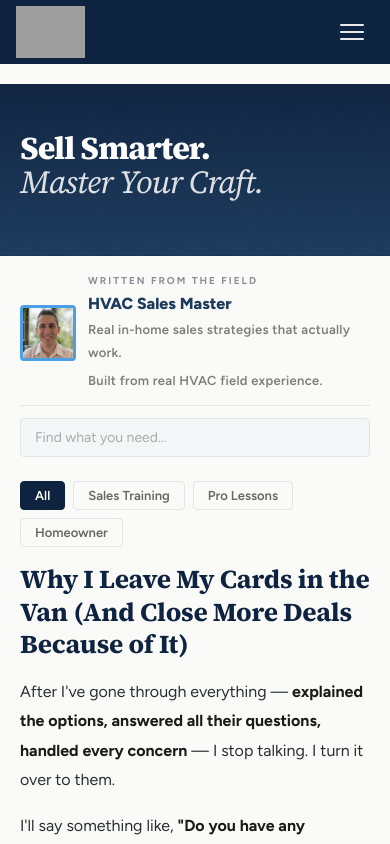
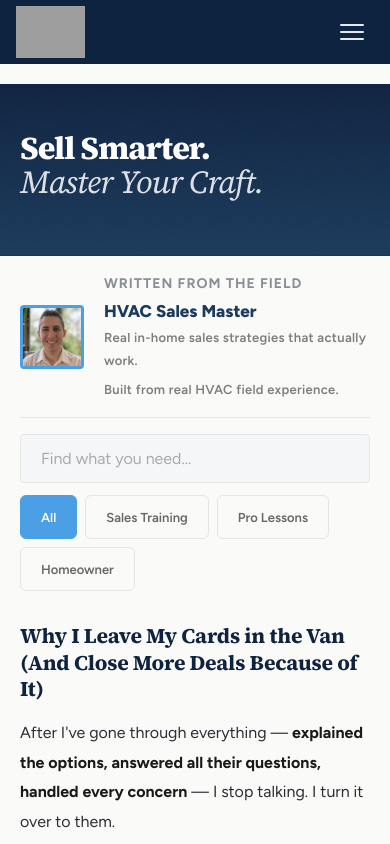
Before and after one commit to Ishack94/HVAC-sales-master, a React (Vite) app: page / in a window 390 px wide. Shown: the top 844 px of the page. Built offline with nearby package versions, Linux system fonts and the light colour scheme; grey boxes are pictures that could not be loaded.

Commit message:
Revert mobile homepage polish - fix broken layout and missing content

```diff
--- a/src/pages/Home.module.css
+++ b/src/pages/Home.module.css
@@ -507,81 +507,3 @@
     display: block;
   }
 }
-
-@media (max-width: 768px) {
-  /* Byline — compact */
-  .authorRow {
-    gap: 12px;
-    padding-bottom: 12px;
-    margin-bottom: 12px;
-  }
-
-  .headshot {
-    width: 56px;
-    height: 56px;
-  }
-
-  .authorLabel {
-    font-size: 10px;
-    letter-spacing: 2px;
-  }
-
-  .authorName {
-    font-size: 16px;
-  }
-
-  .authorTagline {
-    font-size: 13px;
-  }
-
-  /* Search — subtle */
-  .searchInput {
-    font-size: 14px;
-    padding: 10px 14px;
-    border: 1px solid #e2e4e8;
-    border-radius: 4px;
-    margin-bottom: 12px;
-  }
-
-  .searchArea {
-    margin-bottom: 16px;
-  }
-
-  /* Filter pills — editorial */
-  .filterPills {
-    gap: 8px;
-  }
-
-  .pill {
-    font-size: 13px;
-    padding: 6px 14px;
-    min-height: auto;
-    border: 1px solid #e2e4e8;
-    border-radius: 4px;
-  }
-
-  .pillActive {
-    background: #0e2340;
-    color: #ffffff;
-    border-color: #0e2340;
-  }
-
-  .pillActive:hover {
-    background: #1b3a5c;
-    border-color: #1b3a5c;
-  }
-
-  /* Article title — magazine headline */
-  .body h2 {
-    font-family: 'Source Serif 4', Georgia, serif;
-    font-size: 26px;
-    line-height: 1.25;
-    font-weight: 700;
-  }
-
-  /* Section headings */
-  .sectionH2 {
-    font-size: 24px;
-    margin-bottom: 12px;
-  }
-}
```
